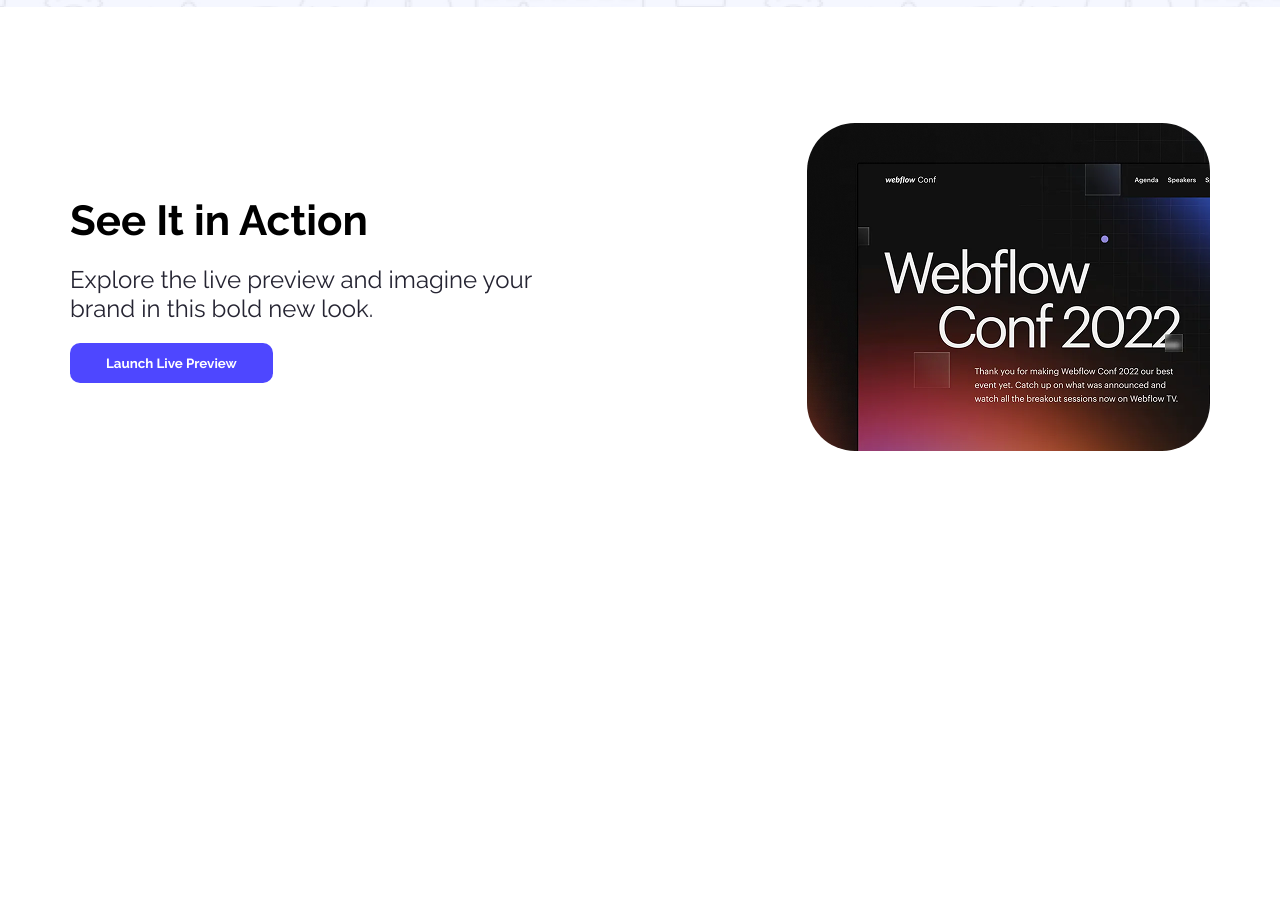
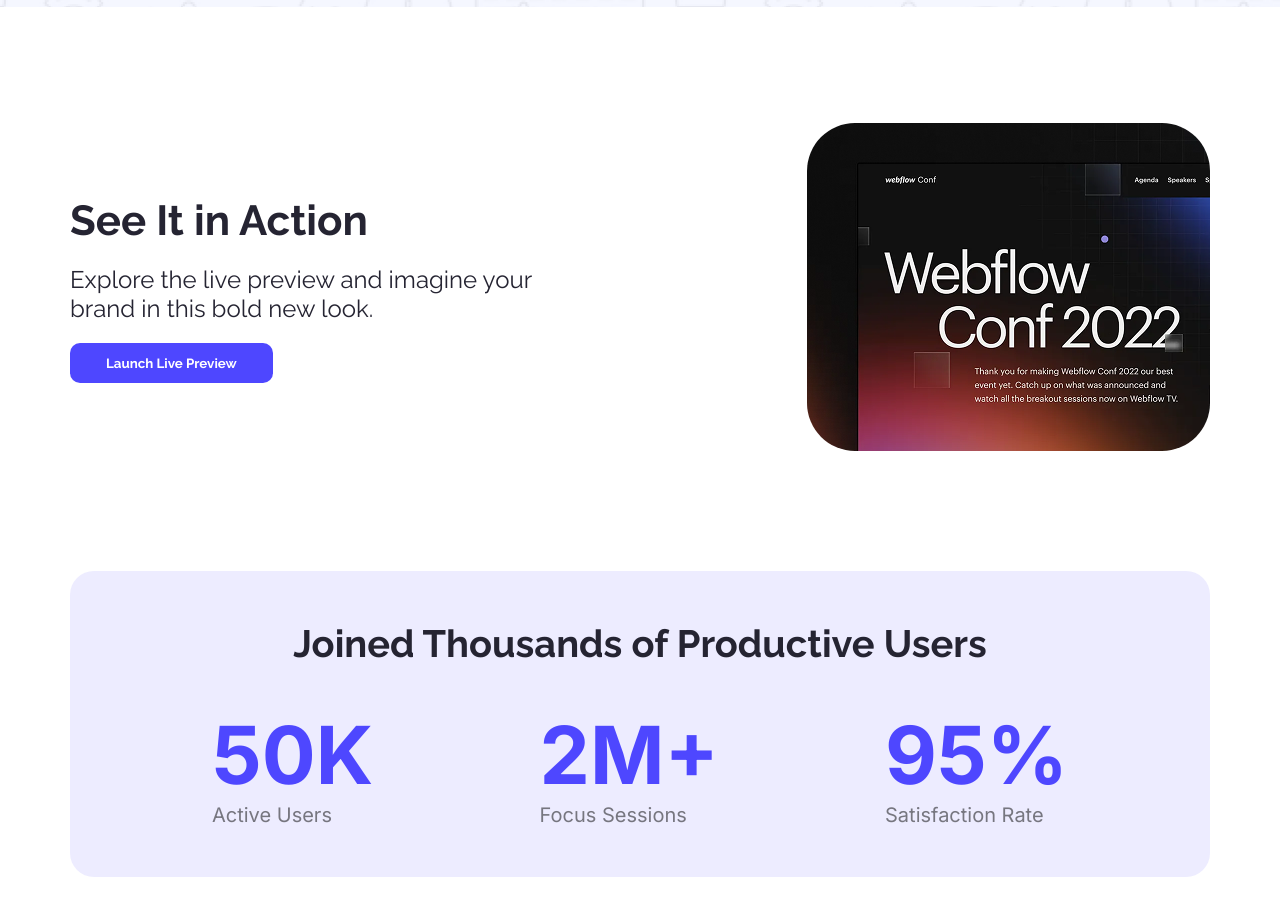
Before and after one commit to sajid4807/my-first-assignment, a plain HTML site: page index.html in a window 1280 px wide. Shown: the part 643-1558 px from the top of the page. Before the commit the page ends 1214 px from the top, so only its background shows below. Drawn offline with Linux system fonts and the light colour scheme.

Commit message:
added productive section code

```diff
--- a/css/style.css
+++ b/css/style.css
@@ -29,6 +29,7 @@
     font-family: 'Raleway';
     font-weight: bold;
     font-size: 42px;
+    color: #252432;
 }
 /* navbar styles */
 header{
@@ -71,3 +72,29 @@
 .action-parent .action-img{
     border-radius: 48px;
 }
+/* productive styles */
+.productive{
+    background-color: rgba(78, 71, 255, 0.1);
+    border-radius: 24px;
+    padding: 50px 142px;
+    margin-bottom: 137px;
+}
+.productive h2{
+    font-size: 38px;
+    text-align: center;
+}
+.productive-parent{
+    display: flex;
+    justify-content: space-between;
+}
+.productive-child .productive-title{
+    font-family: 'inter';
+    font-weight: bold;
+    font-size: 80px;
+    margin-top: 40px;
+}
+.productive-child .productive-description{
+    font-family: 'inter';
+    font-size: 20px;
+    color: rgba(0, 0, 0, 0.5);
+}
--- a/index.html
+++ b/index.html
@@ -23,7 +23,7 @@
     </header>
     <main class="container">
         <!-- action start -->
-         <div class="action">
+         <section class="action">
             <div class="action-parent">
                 <h2 class="heading">See It in Action</h2>
                 <p class="action-description secondary-color">Explore the live preview and imagine your <br> brand in this bold new look.</p>
@@ -32,7 +32,25 @@
             <div class="action-parent">
                 <img class="action-img" src="images/wc-mini.png" alt="">
             </div>
-         </div>
+         </section>
+        <!-- Productive start -->
+         <section class="productive">
+            <h2 class="heading">Joined Thousands of Productive Users</h2>
+            <div class="productive-parent">
+                <div class="productive-child">
+                    <h3 class="productive-title primary-color">50K</h3>
+                    <p class="productive-description">Active Users</p>
+                </div>
+                <div class="productive-child">
+                    <h3 class="productive-title primary-color">2M+</h3>
+                    <p class="productive-description">Focus Sessions</p>
+                </div>
+                <div class="productive-child">
+                    <h3 class="productive-title primary-color">95%</h3>
+                    <p class="productive-description">Satisfaction Rate</p>
+                </div>
+            </div>
+         </section>
     </main>
     <footer class="container">
 
```
